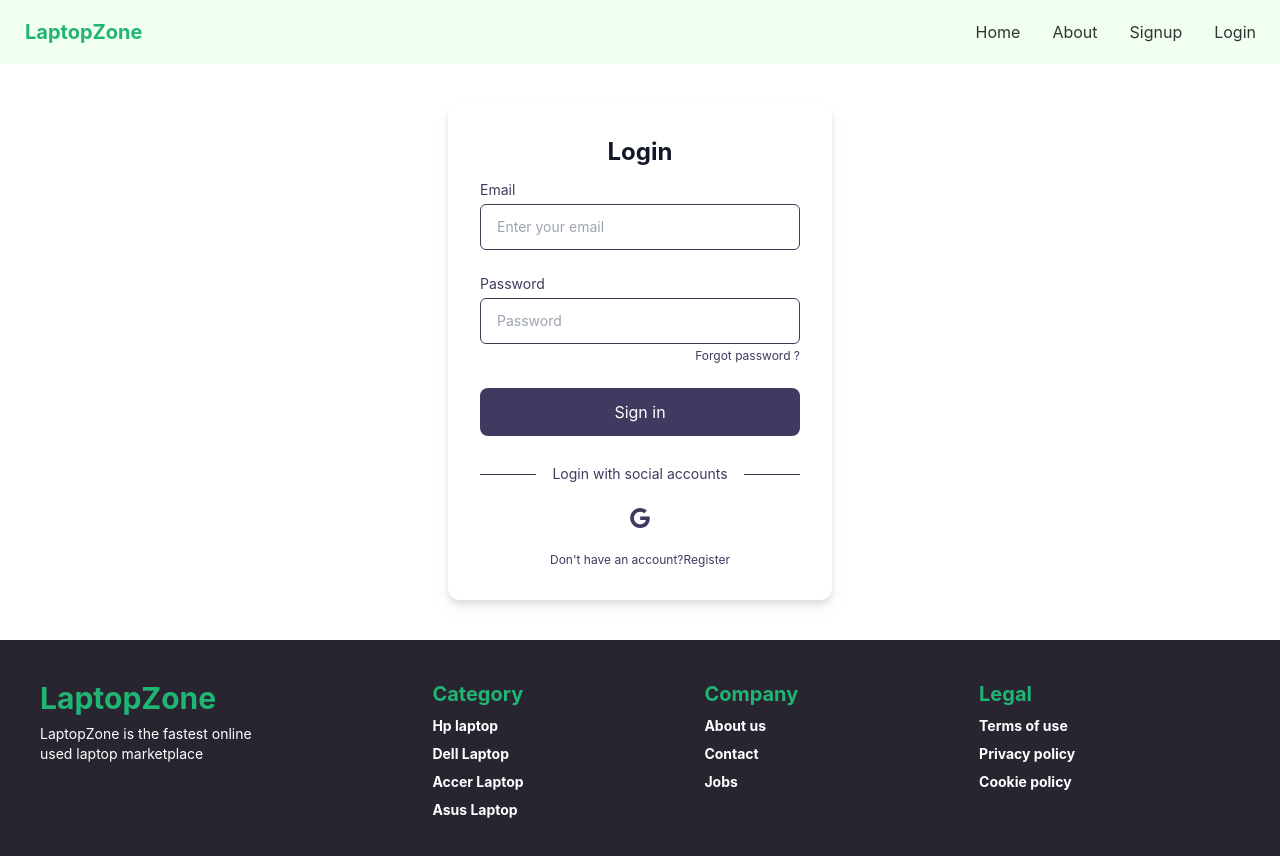
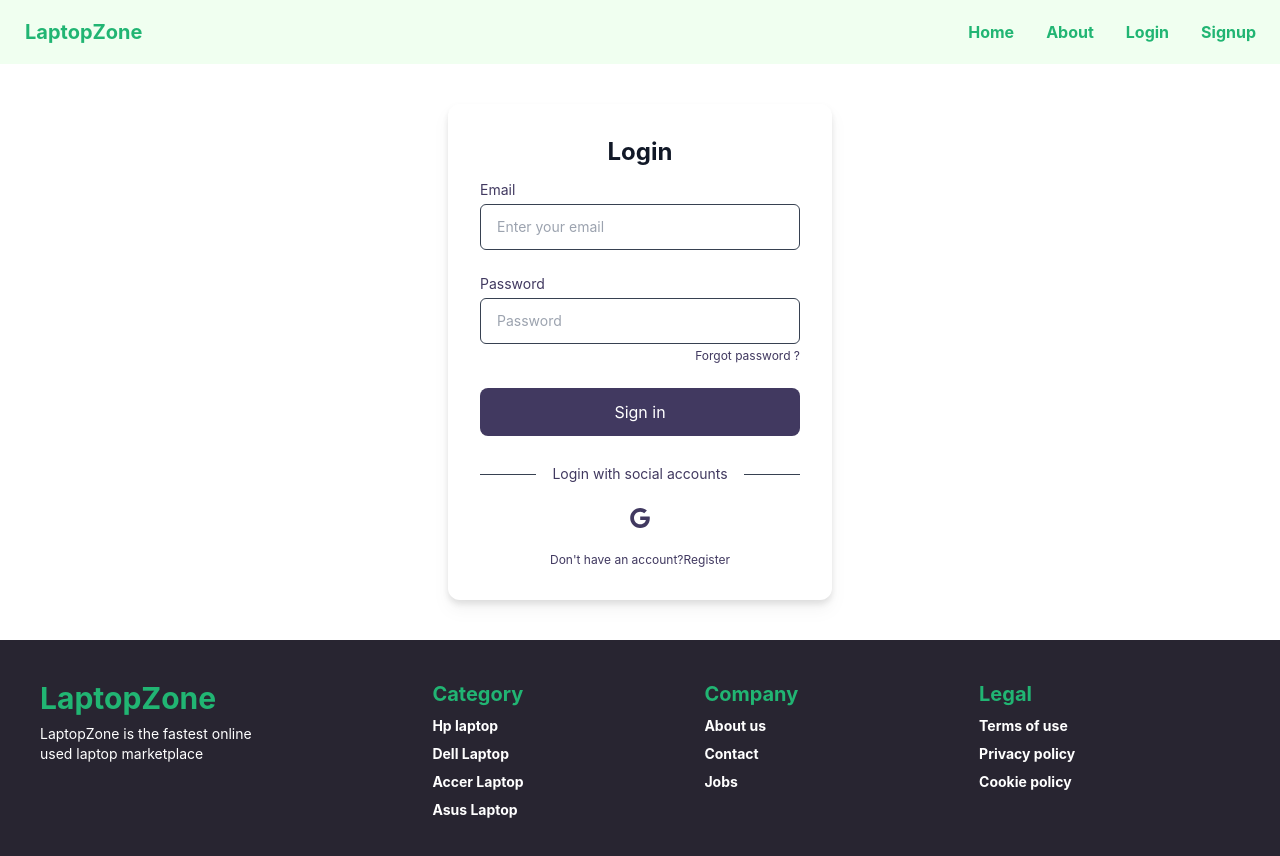
Before and after one commit to bashar4980/LaptopZone, a React (Create React App) app: page /login in a window 1280 px wide. Shown: the top 856 px of the page. Built offline with nearby package versions, Linux system fonts and the light colour scheme; no server answers.

Commit message:
Log out function done

```diff
--- a/src/Context/AuthProvider.jsx
+++ b/src/Context/AuthProvider.jsx
@@ -12,6 +12,7 @@
   updateProfile,
 } from "firebase/auth";
 import app from "../firebase/firebase.config.js";
+import toast from "react-hot-toast";
 
 
 export const UserContext = createContext();
@@ -52,7 +53,11 @@
   //end reset password
   //start sign out
   const logOut = () => {
-    return signOut(auth);
+    signOut(auth).then(() => {
+      toast.success("Log out Successfully")
+    }).catch((error) => {
+      // An error happened.
+    });;
   };
 
   //end sign out
--- /dev/null
+++ b/src/Pages/Shared/Header/Header.css
@@ -0,0 +1,4 @@
+.menu li{
+    color:#21B573;
+    font-weight: bold;
+}
--- a/src/Pages/Shared/Header/Header.jsx
+++ b/src/Pages/Shared/Header/Header.jsx
@@ -1,7 +1,13 @@
 import React from "react";
+import { useContext } from "react";
 import { Link } from "react-router-dom";
+import { UserContext } from "../../../Context/AuthProvider";
+import "./Header.css"
 
 const Header = () => {
+
+  const {user , logOut} = useContext(UserContext);
+
 
   const menuItem = (
     <>
@@ -11,12 +17,25 @@
       <li>
         <Link to="/">About</Link>
       </li>
-      <li>
+
+      {
+        user?.uid ? <>
+        <li>
+          <p>{user?.displayName}</p>
+        </li>
+        <li>
+        <button onClick={logOut} className="btn btn-ghost btn-tiny">Logout</button>
+        </li>
+        </>:
+        <>
+        <li>
+          <Link to="/login">Login</Link>
+        </li>
+        <li>
         <Link to="/signup">Signup</Link>
       </li>
-      <li>
-        <Link to="/login">Login</Link>
-      </li>
+        </>
+      }
     </>
   )
   return (
```
